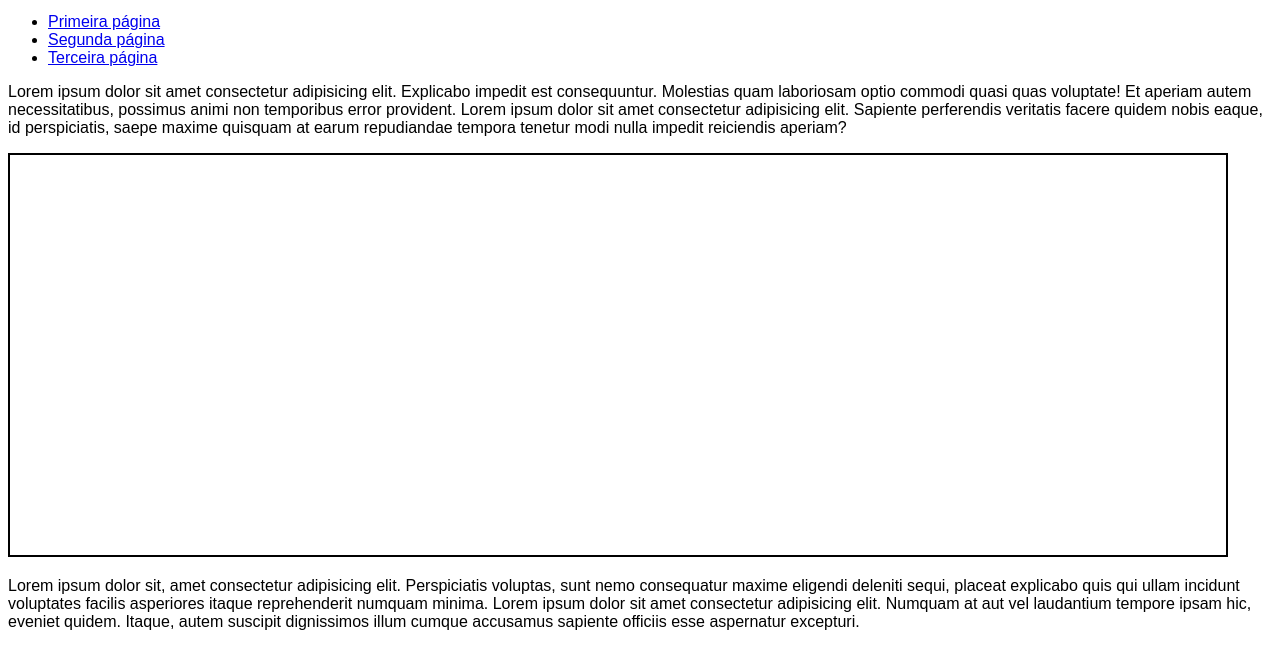
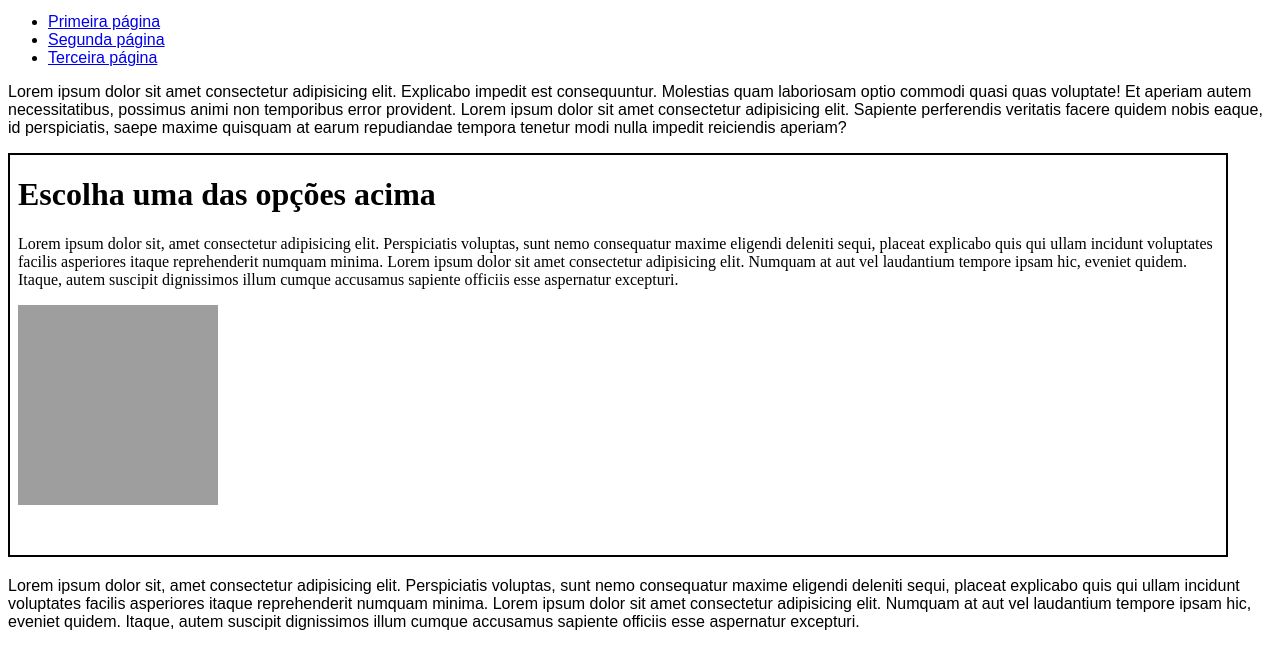
Before and after one commit to olsouza/html-css, a plain HTML site: page exercicios-modulo4/ex20/iframe03.html in a window 1280 px wide. Shown: the part 119-788 px from the top of the page. Drawn offline with Linux system fonts and the light colour scheme.

Commit message:
Update iframe03.html

```diff
--- a/exercicios-modulo4/ex20/iframe03.html
+++ b/exercicios-modulo4/ex20/iframe03.html
@@ -27,7 +27,7 @@
     </ul>
     <p>Lorem ipsum dolor sit amet consectetur adipisicing elit. Explicabo impedit est consequuntur. Molestias quam laboriosam optio commodi quasi quas voluptate! Et aperiam autem necessitatibus, possimus animi non temporibus error provident. Lorem ipsum dolor sit amet consectetur adipisicing elit. Sapiente perferendis veritatis facere quidem nobis eaque, id perspiciatis, saepe maxime quisquam at earum repudiandae tempora tenetur modi nulla impedit reiciendis aperiam?</p>
 
-    <iframe id="tela" name="frame" src="" frameborder="0">
+    <iframe id="tela" name="frame" srcdoc="<h1>Escolha uma das opções acima</h1> <p>Lorem ipsum dolor sit, amet consectetur adipisicing elit. Perspiciatis voluptas, sunt nemo consequatur maxime eligendi deleniti sequi, placeat explicabo quis qui ullam incidunt voluptates facilis asperiores itaque reprehenderit numquam minima. Lorem ipsum dolor sit amet consectetur adipisicing elit. Numquam at aut vel laudantium tempore ipsam hic, eveniet quidem. Itaque, autem suscipit dignissimos illum cumque accusamus sapiente officiis esse aspernatur excepturi.</p> <img src='https://ww1.prweb.com/prfiles/2022/07/06/18776289/logo_blue1.png' width='200px' height='200px'>" frameborder="0">
         <p>Infelizmente seu navegador não é compatível com isso!</p>
     </iframe>
 
```
